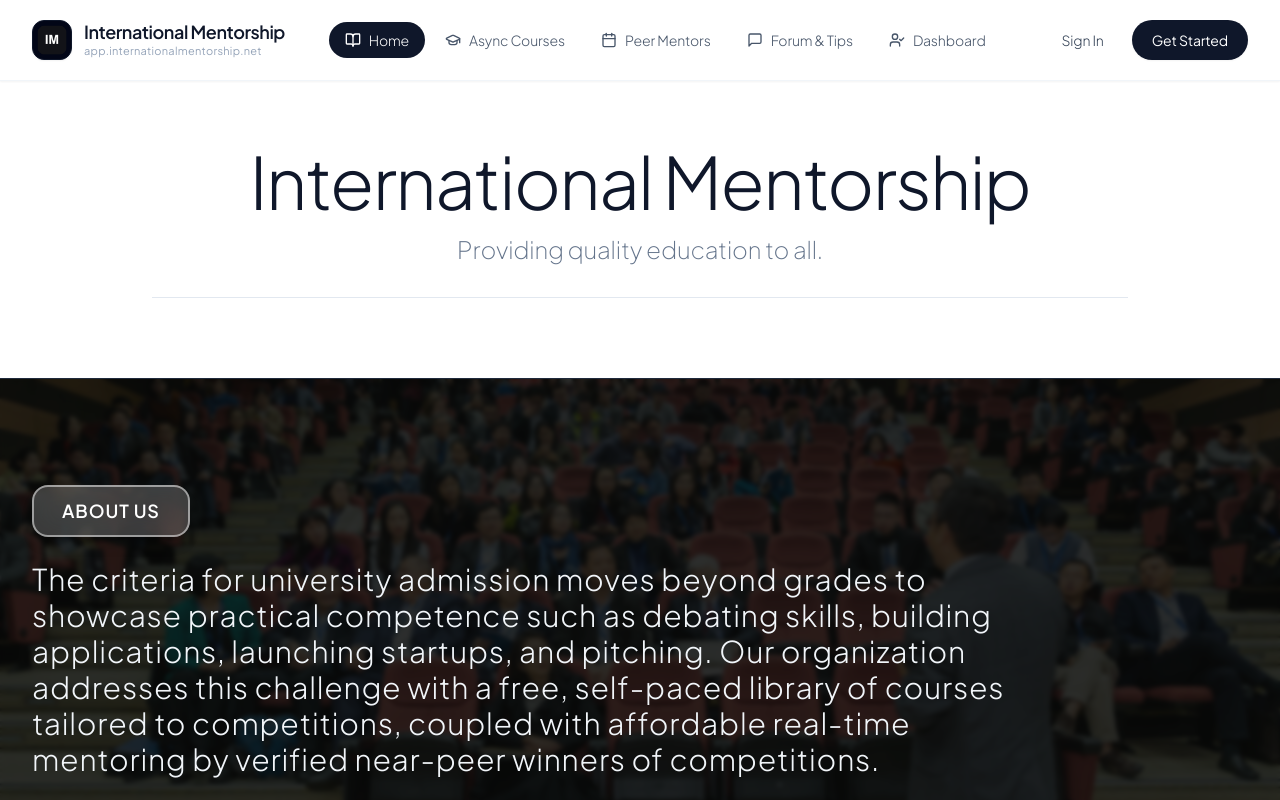
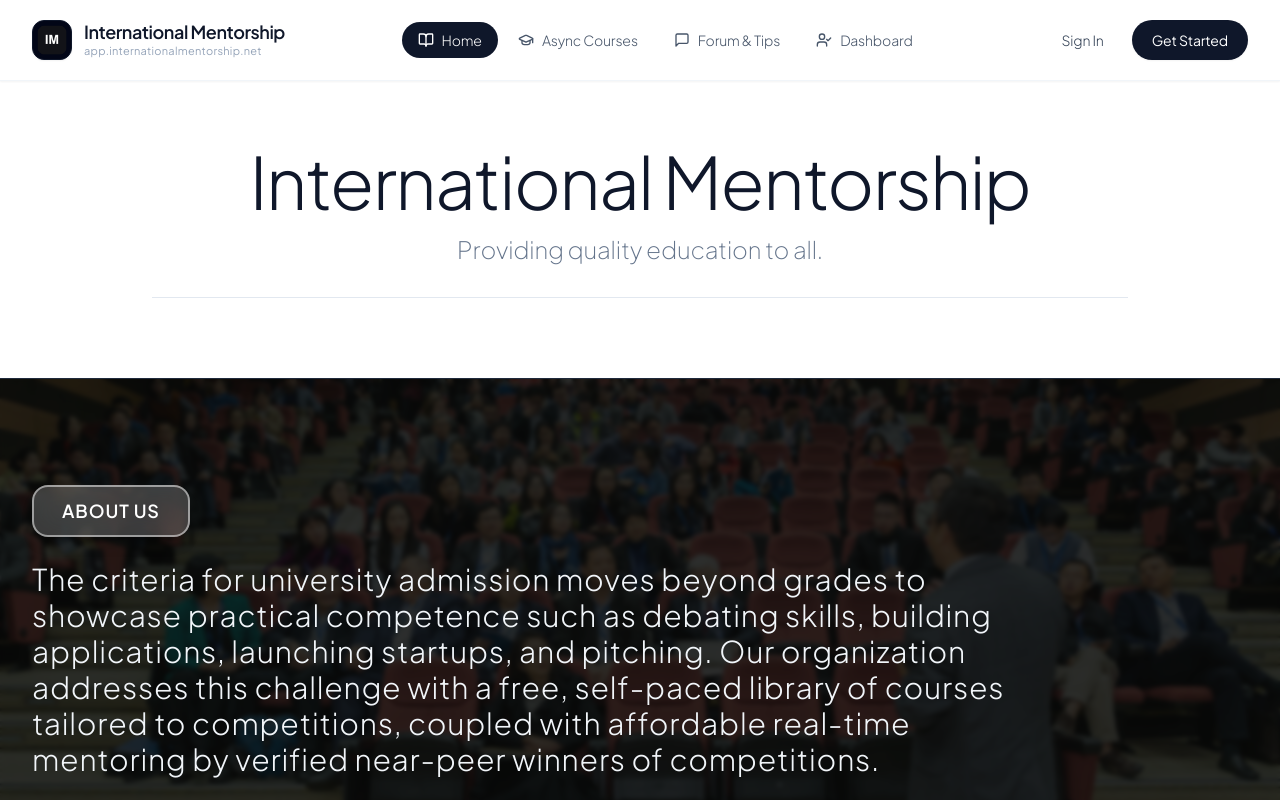
Before and after one commit to leydirh/InternationalMentorship, a Next.js app: page / in a window 1280 px wide. Shown: the top 800 px of the page. Built offline with nearby package versions, Linux system fonts and the light colour scheme; no server answers.

Commit message:
Hide Peer Mentors link from Navbar

```diff
--- a/src/components/Navbar.tsx
+++ b/src/components/Navbar.tsx
@@ -56,17 +56,6 @@ export default function Navbar() {
               }`}
             >
               <GraduationCap className="w-4 h-4" /> Async Courses
-            </Link>
-
-            <Link
-              href="/mentors"
-              className={`px-4 py-2 rounded-full text-sm font-light flex items-center gap-2 transition-colors ${
-                pathname.startsWith("/mentors")
-                  ? "bg-slate-900 text-white"
-                  : "text-slate-600 hover:text-slate-900 hover:bg-slate-50"
-              }`}
-            >
-              <Calendar className="w-4 h-4" /> Peer Mentors
             </Link>
 
             <Link
```
